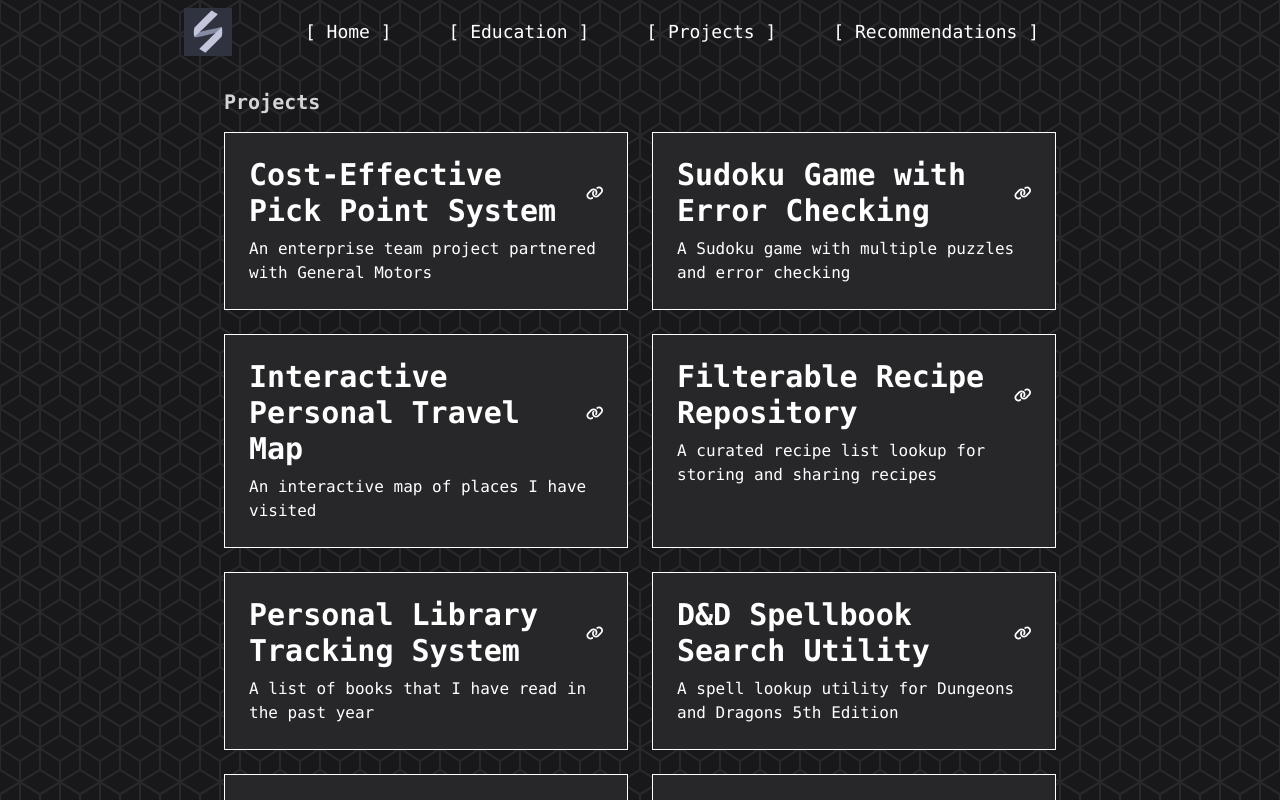
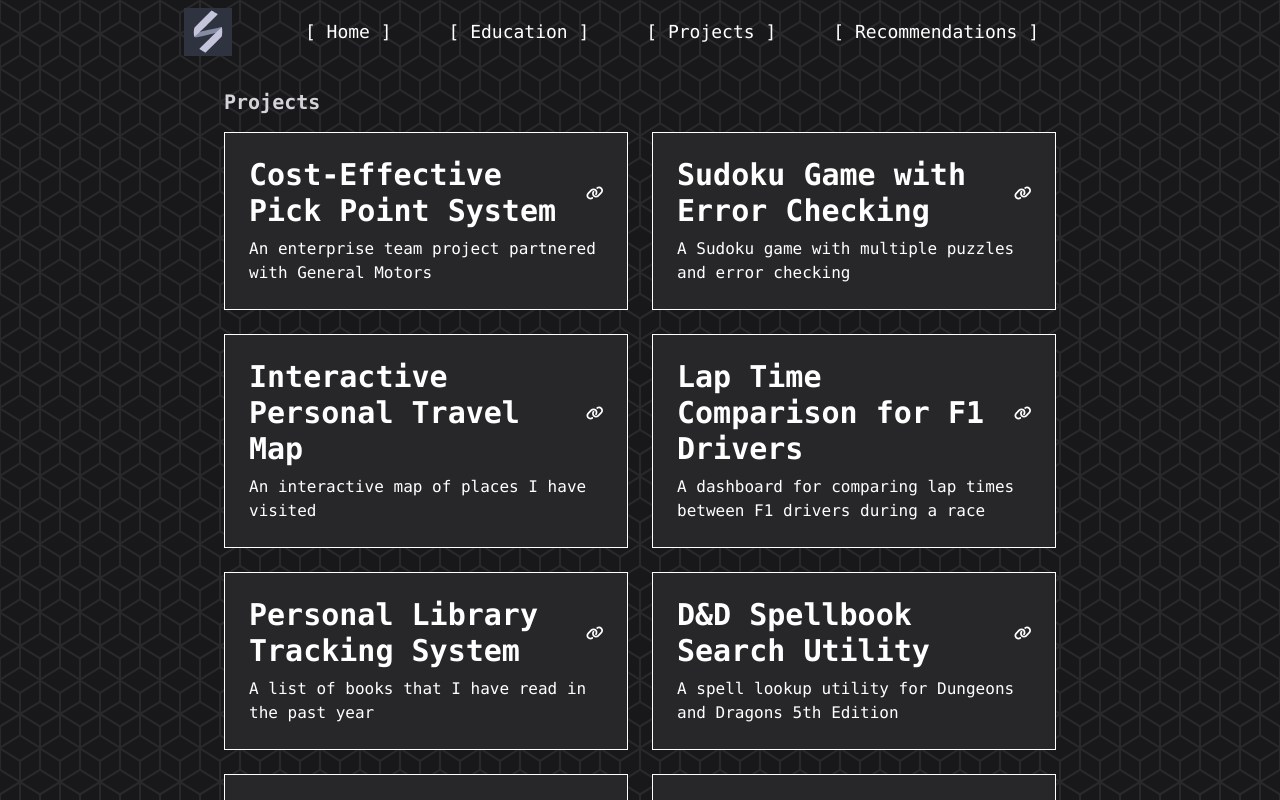
Before and after one commit to stuott/my-portfolio, a React (Vite) app: page /projects in a window 1280 px wide. Shown: the top 800 px of the page. Built offline with nearby package versions, Linux system fonts and the light colour scheme.

Commit message:
Add F1 comparer to the projects page

```diff
--- a/src/data/projects.json
+++ b/src/data/projects.json
@@ -1,6 +1,7 @@
 {
   "projects": [
     {
+      "show": true,
       "index": "pick-point",
       "title": "Cost-Effective Pick Point System",
       "link": {
@@ -16,6 +17,7 @@
       ]
     },
     {
+      "show": true,
       "index": "sudoku",
       "title": "Sudoku Game with Error Checking",
       "link": {
@@ -29,8 +31,8 @@
         "Added error checking to highlight incorrect cells in rows, columns, and boxes"
       ]
     },
-
     {
+      "show": true,
       "index": "travel-map",
       "title": "Interactive Personal Travel Map",
       "link": {
@@ -43,6 +45,21 @@
       ]
     },
     {
+      "show": true,
+      "index": "f1-racing",
+      "title": "Lap Time Comparison for F1 Drivers",
+      "link": {
+        "to": "/f1-racing",
+        "internal": true
+      },
+      "description": "A dashboard for comparing lap times between F1 drivers during a race",
+      "points": [
+        "Built a series of selectors for user input about session (race) and drivers",
+        "Managed state between elements to display API data relevant to the session/drivers"
+      ]
+    },
+    {
+      "show": false,
       "index": "recipe-list",
       "title": "Filterable Recipe Repository",
       "link": {
@@ -57,6 +74,7 @@
       ]
     },
     {
+      "show": true,
       "index": "library",
       "title": "Personal Library Tracking System",
       "link": {
@@ -70,6 +88,7 @@
       ]
     },
     {
+      "show": true,
       "index": "spellbook",
       "title": "D&D Spellbook Search Utility",
       "link": {
@@ -84,6 +103,7 @@
       ]
     },
     {
+      "show": true,
       "index": "dice-roller",
       "title": "Complex Dice Roll Calculator",
       "link": {
@@ -98,6 +118,7 @@
       ]
     },
     {
+      "show": true,
       "index": "character-sheet",
       "title": "Roleplaying Character Sheet Generator",
       "link": {
--- a/src/pages/Projects.tsx
+++ b/src/pages/Projects.tsx
@@ -10,9 +10,11 @@ const Projects = () => {
       <Section title="Projects">
         <div className="grid sm:grid-cols-2 gap-6">
           {data.projects.length > 0 &&
-            data.projects.map((project, index) => (
-              <ProjectCard key={index} project={project} />
-            ))}
+            data.projects
+              .filter((project) => project.show)
+              .map((project, index) => (
+                <ProjectCard key={index} project={project} />
+              ))}
         </div>
       </Section>
     </>
```
